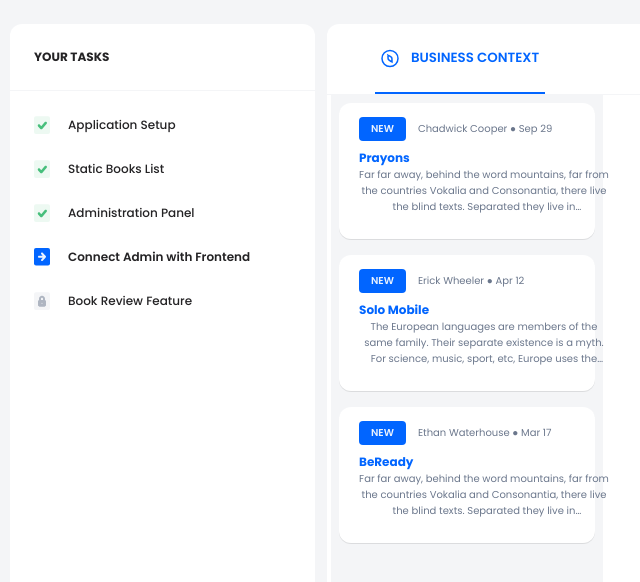
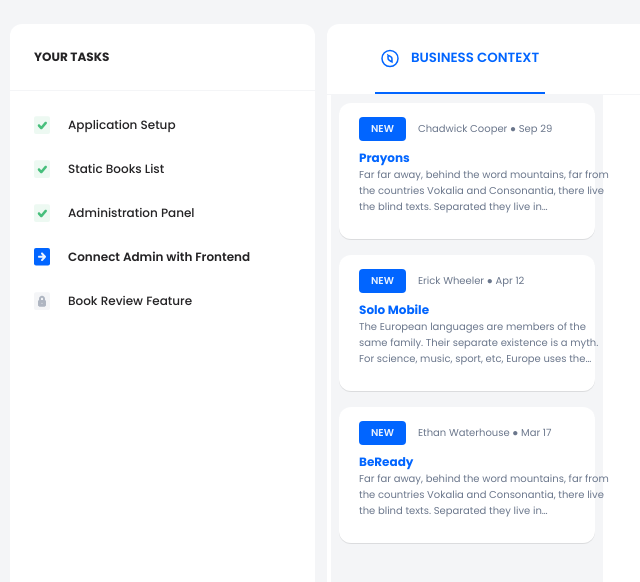
Before and after one commit to masterHAWK99/junior-front-end-developer-1664373968, a React (Create React App) app: page / in a window 1280 px wide. Shown: the top 582 px of the page, without its empty margins (14-654 px from the left). Built offline with nearby package versions, Linux system fonts and the light colour scheme.

Commit message:
#5 Add util class for text align left

```diff
--- a/src/index.css
+++ b/src/index.css
@@ -114,6 +114,10 @@ body {
 .uppercase {
   text-transform: uppercase;
 }
+.text-left {
+  text-align: left;
+}
+
 .text-primary {
   color: #0165ff;
 }
```
